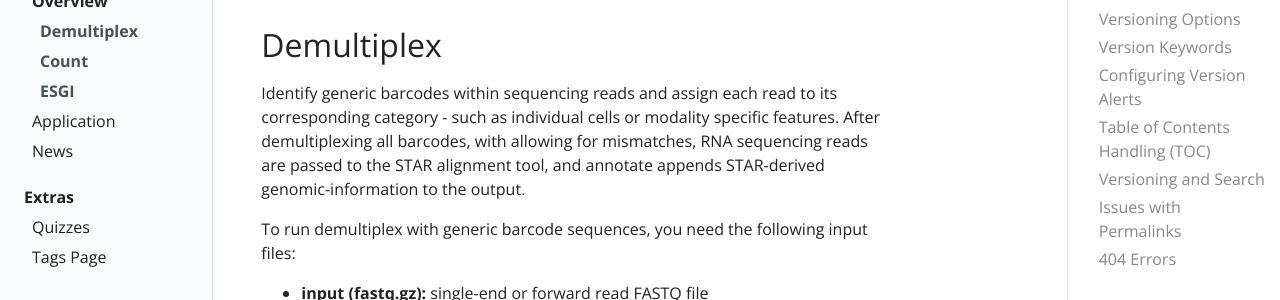
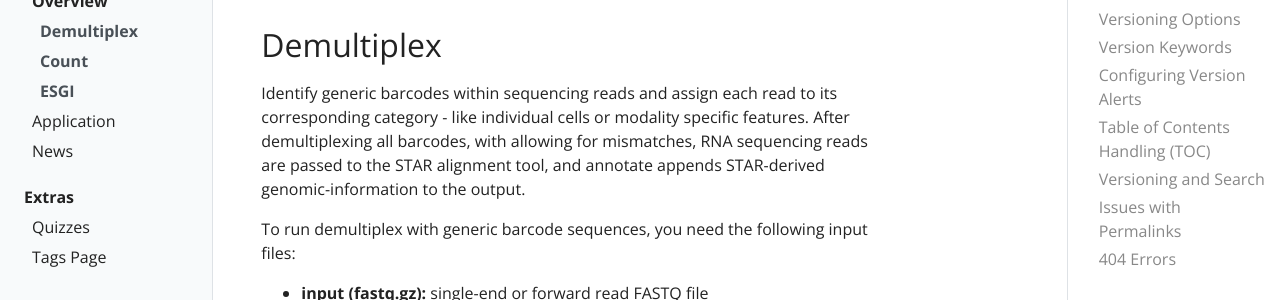
Before and after one commit to tstohn/ESGI.documentation, a Jekyll site: the page built from _docs/software-overview.md, in a window 1280 px wide and 900 px high. Shown: the part 301-601 px from the top of the window. Built offline with Jekyll 4.4.1, drawn with Linux system fonts in a browser that asks for light colours.

Commit message:
Update software-overview.md

```diff
--- a/_docs/software-overview.md
+++ b/_docs/software-overview.md
@@ -8,7 +8,7 @@ description: How to turn on and use versioning
 ESGI is a debarcoding tool with features allowing for insertions, deletions, barcodes of varying length, and simultaneous alignment.
 
 ## Demultiplex
-Identify generic barcodes within sequencing reads and assign each read to its corresponding category - such as individual cells or modality specific features.
+Identify generic barcodes within sequencing reads and assign each read to its corresponding category - like individual cells or modality specific features.
 After demultiplexing all barcodes, with allowing for mismatches, RNA sequencing reads are passed to the STAR alignment tool, and annotate appends STAR-derived genomic-information to the output.
 
 To run demultiplex with generic barcode sequences, you need the following input files:
```
